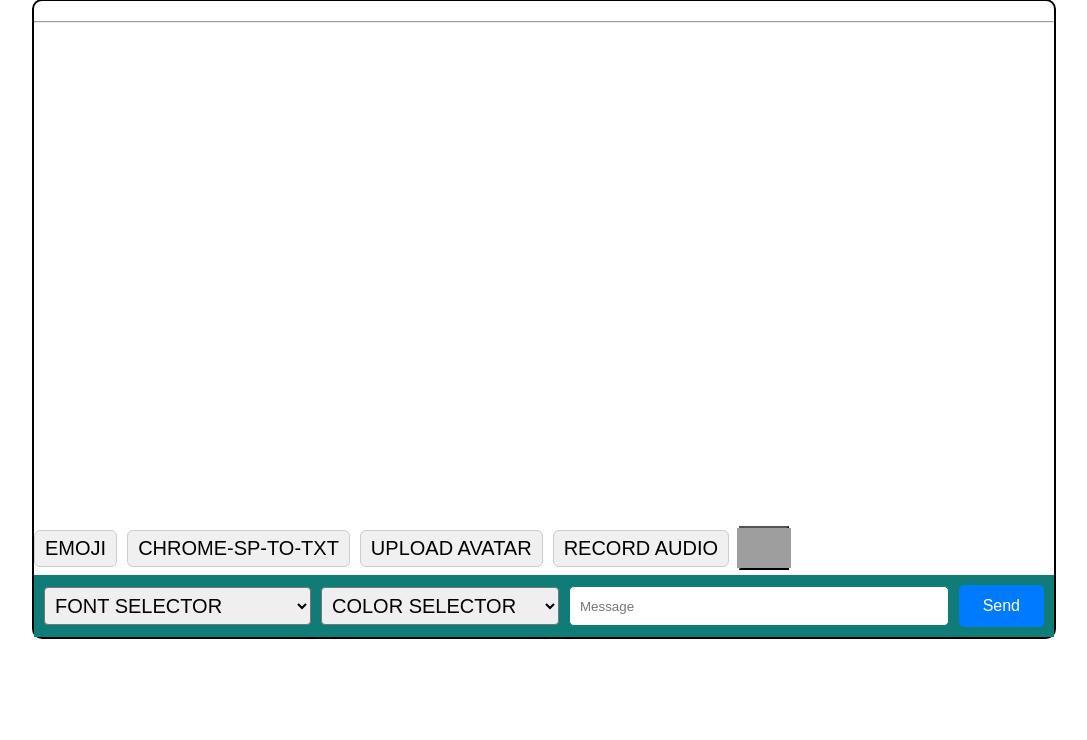
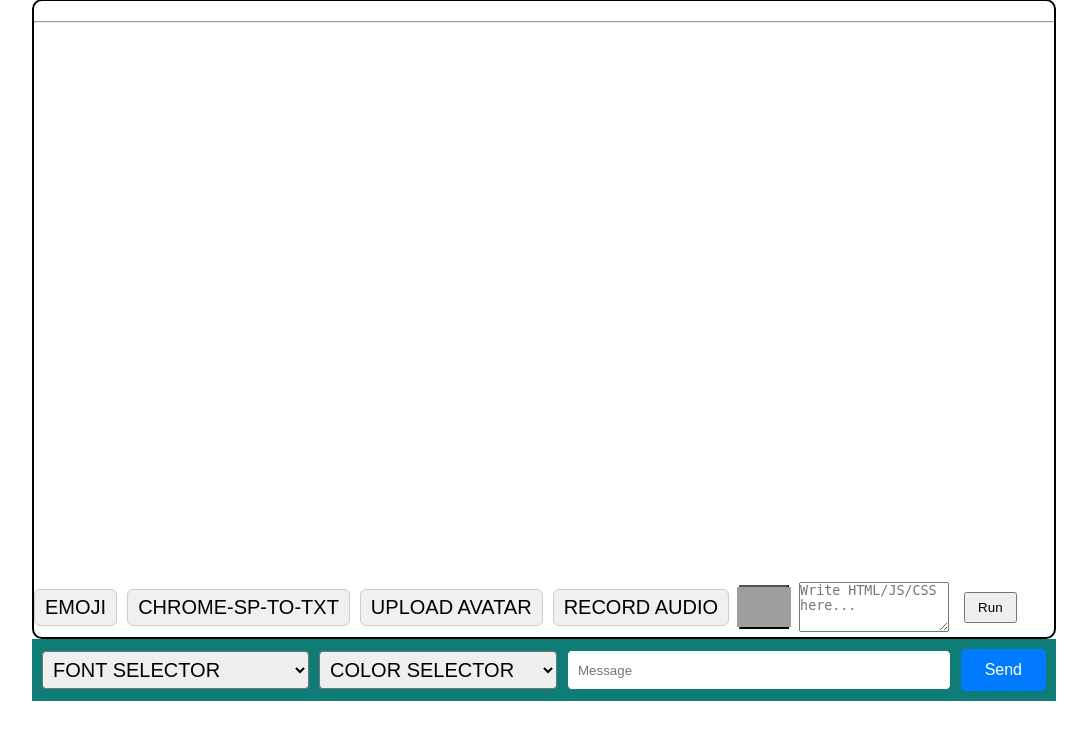
Before and after one commit to jarvisluke416/Construction, a Flask app: template FIASKCHAT-main/FIASKCHAT-main/templates/room.html in a window 1280 px wide. Shown: the part 21-761 px from the top of the page, without its empty margins (96-1183 px from the left). Run offline with Flask 3, Linux system fonts and the light colour scheme; the template is opened without the code that fills it, so the values that code supplies are empty; some libraries are stand-ins or nearby versions; some web fonts are replaced; grey boxes are pictures that could not be loaded.

Commit message:
Update room.html

```diff
--- a/FIASKCHAT-main/FIASKCHAT-main/templates/room.html
+++ b/FIASKCHAT-main/FIASKCHAT-main/templates/room.html
@@ -77,7 +77,23 @@
   <img id="mode-icon" src="https://c.pxhere.com/photos/f1/89/full_moon_moon_moon_craters_lunar_landscape-706492.jpg!d#google_vignette" height="40" alt="Toggle Mode">
 </button>
 
-    </div>
+<textarea id="code-input" placeholder="Write HTML/JS/CSS here..." style="width: 150px; height: 50px; font-family: monospace;" onkeyup="runInPopup()"></textarea>
+  <button onclick="runInPopup()" style="padding: 6px 12px; margin-left: 5px;">
+    <i class="fa-solid fa-play"></i> Run
+  </button>
+</div>
+ </div>
+
+<script>
+
+  function runInPopup() {
+    const code = document.getElementById('code-input').value;
+    const popup = window.open('', '_blank', 'width=800,height=600');
+    popup.document.open();
+    popup.document.write(code);
+    popup.document.close();
+  }
+</script>
 
     <div class="inputs" style="display: flex; align-items: center; gap: 10px;">
       <select id="fontSelector" style="padding: 6px; font-size: 20px; border-radius: 4px;" onchange="updateFont(this)">
```
